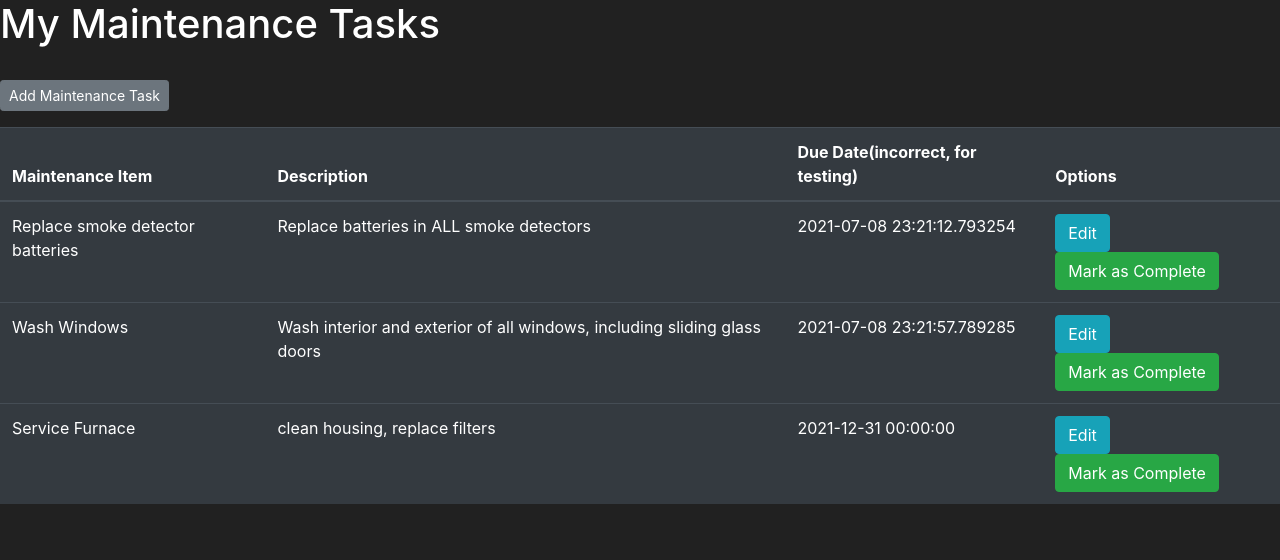
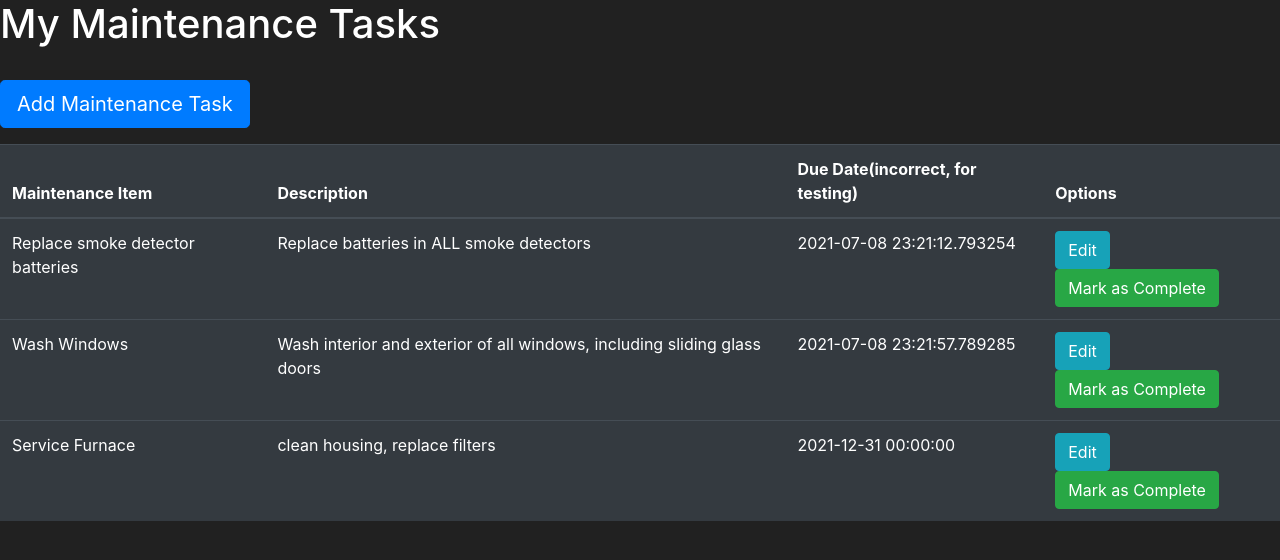
Before and after one commit to baolson007/HouseBuddy, a Flask app: page /maintenance in a window 1280 px wide. Shown: the part 66-626 px from the top of the page. Run offline with Flask 2, Linux system fonts and the light colour scheme; a user stored in the database is signed in; data comes from the database, SQL or seed files in the repository; both versions use the stored data as it was after the commit; some libraries are stand-ins or nearby versions.

Commit message:
reroute after successful maintenance item creation

```diff
--- a/housebuddy/routes.py
+++ b/housebuddy/routes.py
@@ -34,7 +34,7 @@ def maintenance():
         return render_template('maintenance.html', items=items);
     else:
         flash(f'No items retrieved. Add items, or contact admin', category='info')
-        return render_template('maintenance.html', items=none);
+        return render_template('maintenance.html', items=none)
 
 @app.route('/addItem',  methods=['GET', 'POST'])
 def add_item():
@@ -47,13 +47,19 @@ def add_item():
         db.session.add(new_maintenance_item)
         db.session.commit()
         flash(f'Item successfully added', category='success')
-        return render_template('addItem.html', form=form)
+        return render_template('maintenance.html', form=form)
     if form.errors != {}:
         for msg in form.errors.values():
             flash(f'Error in registration: {msg}', category='danger')
         return render_template('addItem.html', form=form)
 
     return render_template('addItem.html', form=form)
+
+@app.route('/editItem', methods=['GET','POST'])
+def edit_item():
+    #flash('id is {id}')
+    return render_template('maintenance.html', items={})
+
 
 @app.route('/register', methods=['GET', 'POST'])
 def register():
@@ -95,5 +101,4 @@ def logout():
 
 @app.route('/tour')
 def tour():
-    return
-    render_template('tour.html')
+    return render_template('tour.html')
--- a/housebuddy/templates/maintenance.html
+++ b/housebuddy/templates/maintenance.html
@@ -6,7 +6,7 @@
 {% block content %}
   <h1>My Maintenance Tasks</h1>
   <br>
- <a class="btn btn-sm btn-secondary" href="{{ url_for('add_item') }}">Add Maintenance Task</a>
+ <a class="btn btn-lg btn-primary" href="{{ url_for('add_item') }}">Add Maintenance Task</a>
 
   <p></p>
 
@@ -30,7 +30,7 @@
               <td>{{ item.description}}</td>
               <td>{{ item.dueDate}}</td>
               <td>
-                <button class="btn btn-outline btn-info">Edit</button>
+                <a class="btn btn-outline btn-info" href="{{ url_for('edit_item') }}">Edit </a>
                 <button class="btn btn-outline btn-success">Mark as Complete</button>
               </td>
             </tr>
```
Also changed, not shown: housebuddy/housebuddy.db.
